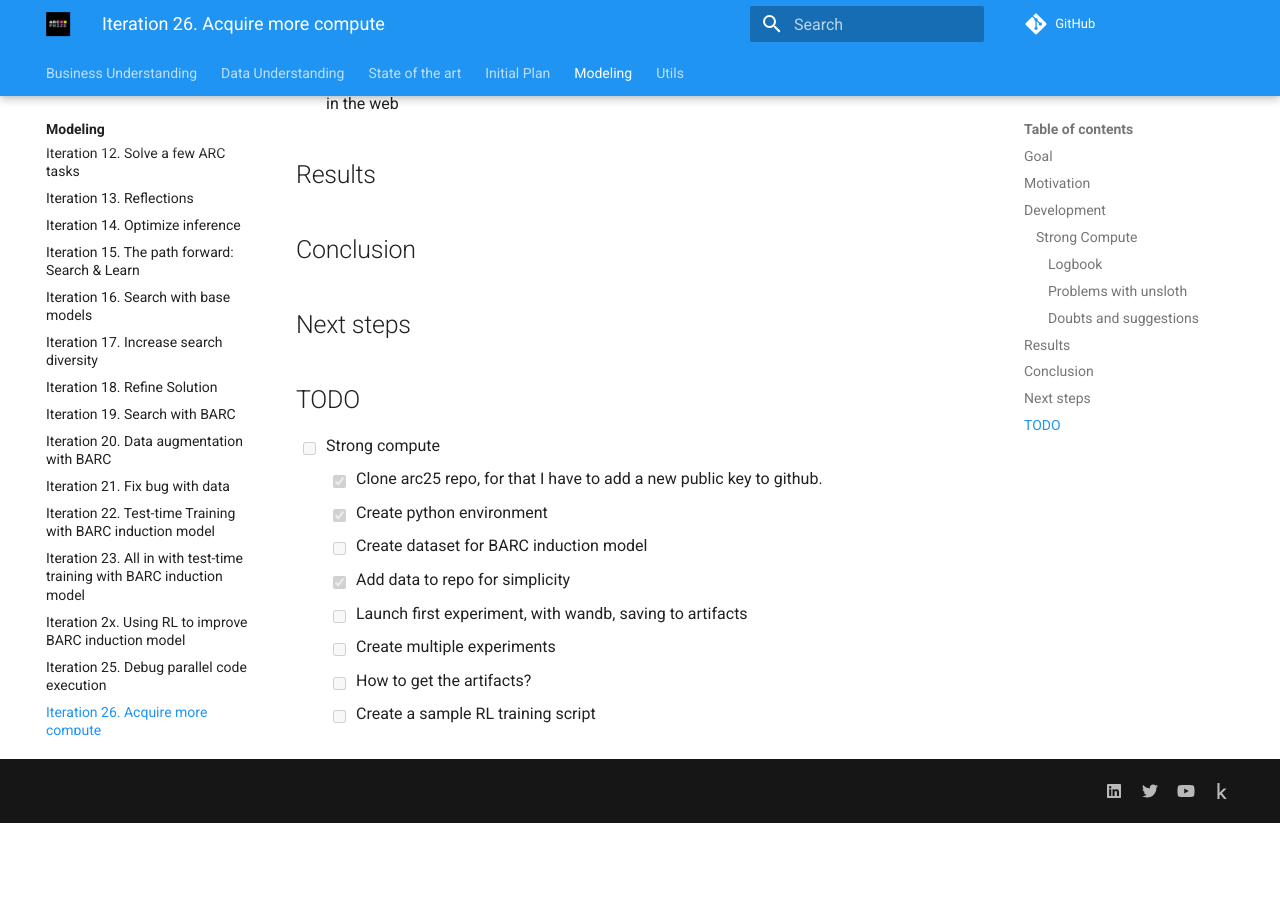
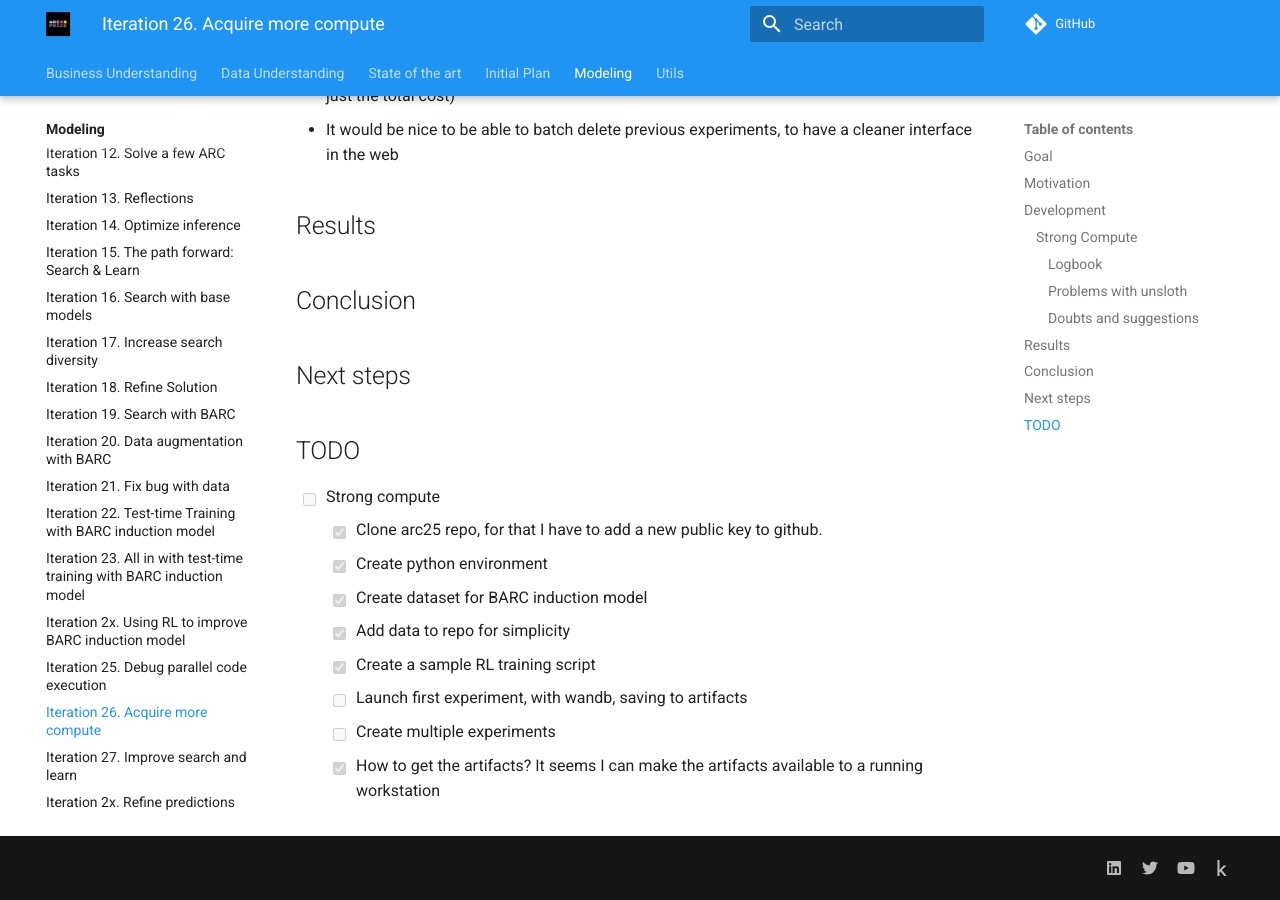
Before and after one commit to ironbar/arc25, an MkDocs documentation site: the page built from docs/modeling/Iteration_26_more_compute.md, in a window 1280 px wide and 900 px high, scrolled down 3679 px. Built offline with MkDocs 1.6.1 and Material for MkDocs 9.7.7, drawn with Linux system fonts in a browser that asks for light colours; comment, search, counter and statistics services are not loaded; before the commit the page ends 4502 px from its top, so only the background shows below that; some of the changed text lies outside the part shown.

Commit message:
updated documentation

````diff
--- a/docs/modeling/Iteration_26_more_compute.md
+++ b/docs/modeling/Iteration_26_more_compute.md
@@ -81,6 +81,7 @@
 ```
 
 - Created dataset from huggingface [barc0/Llama-3.1-ARC-Potpourri-Induction-8B](https://huggingface.co/barc0/Llama-3.1-ARC-Potpourri-Induction-8B)
+  I don't know why but the first day it was not available, the second day it was. Seems to take time to generate the dataset.
 - After installing the requirements stopping the machine took more time, probably due to saving the environment
 - Starting a job takes around 10 minutes (probably spend copying the environment)
 - First running job failed after 14 minutes without any error message. Might be related to low disk space, maybe I should change the cache directory for huggingface.
@@ -152,9 +153,9 @@
 - [ ] Strong compute
   - [x] Clone arc25 repo, for that I have to add a new public key to github.
   - [x] Create python environment
-  - [ ] Create dataset for BARC induction model
+  - [x] Create dataset for BARC induction model
   - [x] Add data to repo for simplicity
+  - [x] Create a sample RL training script
   - [ ] Launch first experiment, with wandb, saving to artifacts
   - [ ] Create multiple experiments
-  - [ ] How to get the artifacts?
-  - [ ] Create a sample RL training script
+  - [x] How to get the artifacts? It seems I can make the artifacts available to a running workstation
````
